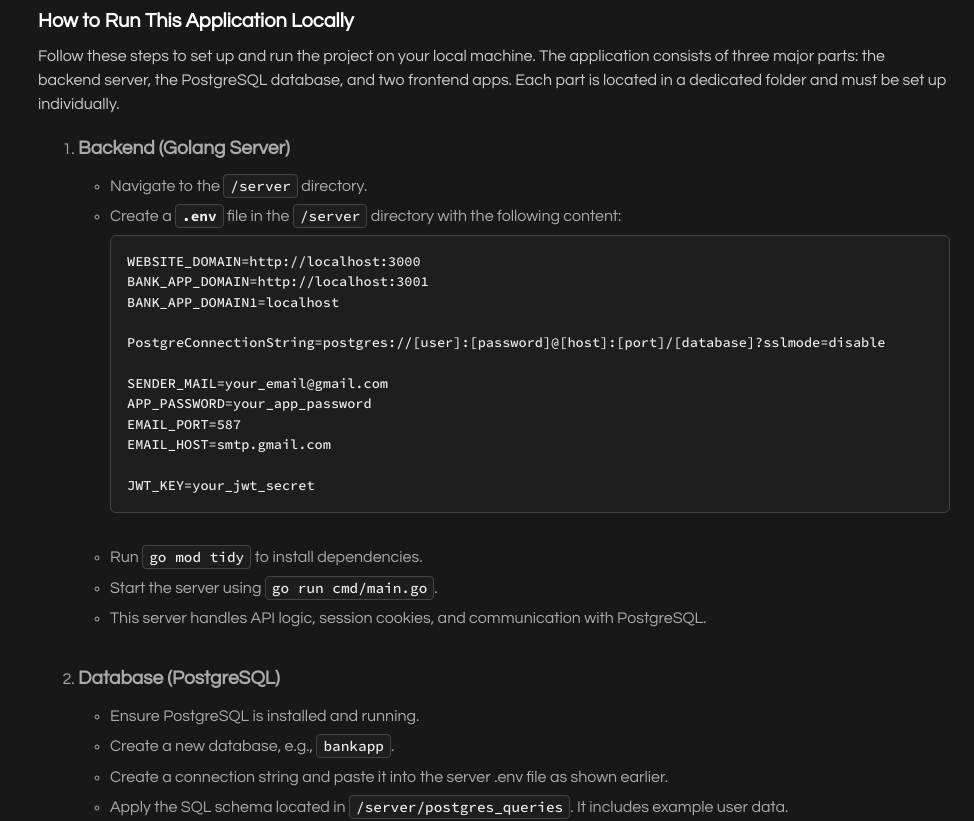
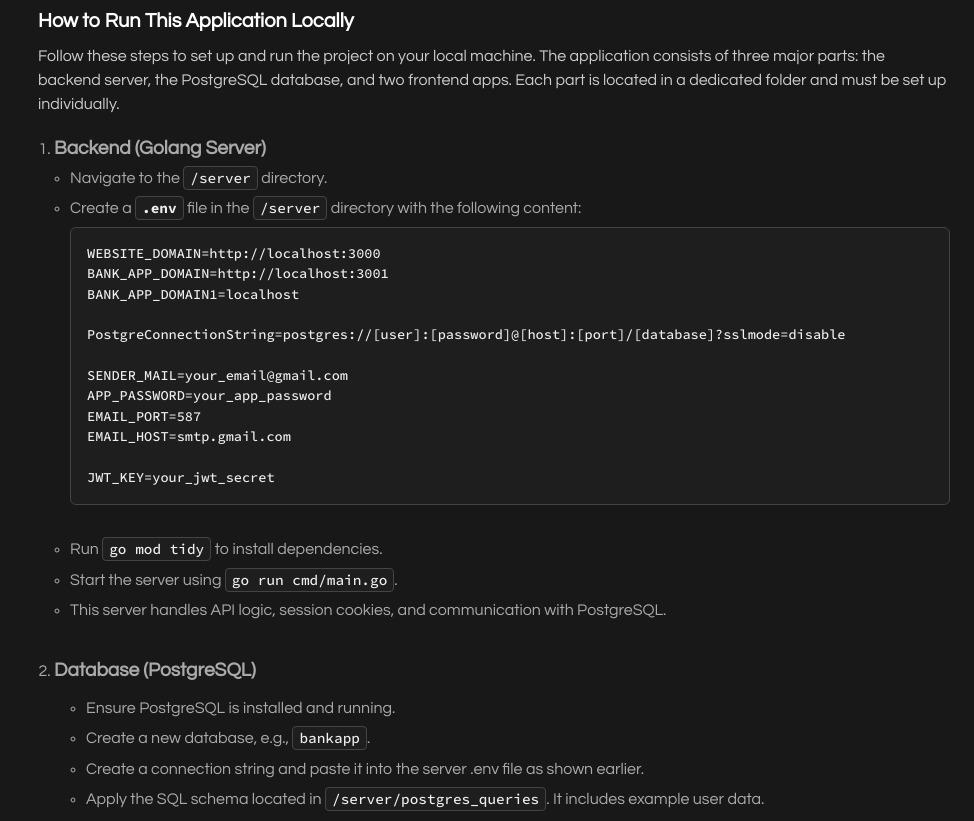
Before and after one commit to doe-base/daniel-idoko.com, a React (Create React App) app: page /project/bank-application in a window 1280 px wide. Shown: the part 2260-3081 px from the top of the page, without its empty margins (306-1280 px from the left). Built offline with nearby package versions, Linux system fonts and the light colour scheme.

Commit message:
Minor ui update

```diff
--- a/src/containers/ProjectOverview_bank-application.js
+++ b/src/containers/ProjectOverview_bank-application.js
@@ -181,10 +181,10 @@ export default function BankApplicationOverviewContainer({DarkMode}){
           Follow these steps to set up and run the project on your local machine. The application consists of three major parts: the backend server, the PostgreSQL database, and two frontend apps. Each part is located in a dedicated folder and must be set up individually.
         </Typography>
 
-        <Box component="ol" sx={{ pl: 3, color: isDark ? '#aaa' : '#555', mb: 4 }}>
+        <Box component="ol" sx={{ pl: 0, color: isDark ? '#aaa' : '#555', mb: 4 }}>
           <li style={{marginBottom: '2rem'}}>
             <Typography variant="subtitle1" fontWeight="bold" fontSize="1.2rem">Backend (Golang Server)</Typography>
-            <Typography component="div" sx={{ ml: 2, mt: 1 }}>
+            <Typography component="div">
               <ul>
                 <li>Navigate to the <code className={classes.codeBlock}>/server</code> directory.</li>
                 <li> Create a <strong><code className={classes.codeBlock}>.env</code></strong> file in the <code className={classes.codeBlock}>/server</code> directory with the following content:</li>
--- a/src/data/projects.json
+++ b/src/data/projects.json
@@ -1,4 +1,15 @@
 [
+    {
+    "_id": "66e78dcb1f42ce44d04c188f",
+    "articlelink": "",
+    "demolink": "https://bank-application-website.vercel.app",
+    "disc": "An interactive bank app with secure login and a modern interface, built using Next.js and Go.",
+    "name": "Bank Application",
+    "number": 3,
+    "sourcelink": "/project/bank-application",
+    "tech": "Go,Next js",
+    "year": "2024"
+  },
   {
     "_id": "64e08ea53eba4adba8feb49d",
     "articlelink": "",
@@ -20,16 +31,5 @@
     "sourcelink": "/project/netflix-clone",
     "tech": "Firebase,React",
     "year": "2022"
-  },
-  {
-    "_id": "66e78dcb1f42ce44d04c188f",
-    "articlelink": "",
-    "demolink": "https://bank-application-website.vercel.app",
-    "disc": "An interactive bank app with secure login and a modern interface, built using Next.js and Go.",
-    "name": "Bank Application",
-    "number": 3,
-    "sourcelink": "/project/bank-application",
-    "tech": "Go,Next js",
-    "year": "2024"
   }
 ]
```
